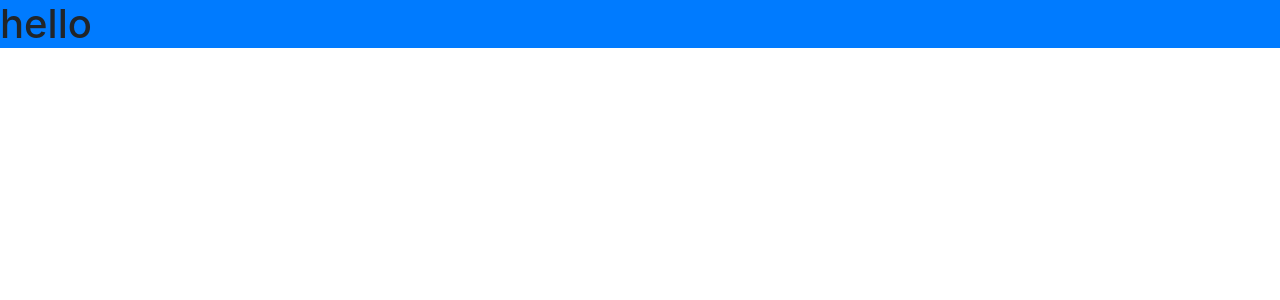
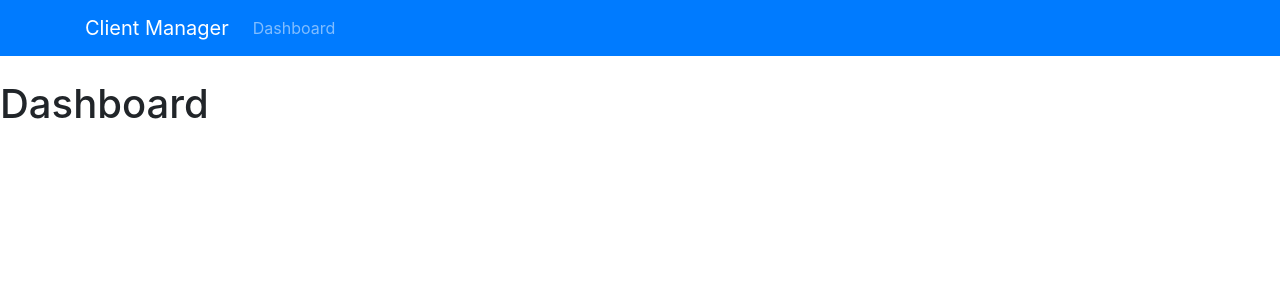
Before and after one commit to youssefchehata/client-manager, a React (Create React App) app: page /layout/Dashboard in a window 1280 px wide. Shown: the top 300 px of the page. Built offline with nearby package versions, Linux system fonts and the light colour scheme.

Commit message:
setup router

```diff
--- a/src/App.js
+++ b/src/App.js
@@ -2,10 +2,14 @@ import React from 'react';
 
 import './App.css';
 
+import { AppNavBar } from './components/layout/AppNavBar';
+
+import Routes from './routes';
 function App() {
   return (
-    <div className="App bg-primary">
-     <h1 >hello</h1>
+    <div className="App ">
+      <AppNavBar />
+      <Routes />
     </div>
   );
 }
--- a/src/components/layout/AppNavBar.js
+++ b/src/components/layout/AppNavBar.js
@@ -0,0 +1,35 @@
+import React, { Component } from 'react';
+import { Link } from 'react-router-dom';
+
+export class AppNavBar extends Component {
+  render() {
+    return (
+      <div className="nav navbar navbar-expand-md navbar-dark bg-primary mb-4">
+        <div className="container">
+          <Link to="/" className="navbar-brand">
+            Client Manager
+          </Link>
+          <button
+            class="navbar-toggler"
+            type="button"
+            data-toggle="collapse"
+            data-target="#navbarMain"
+          >
+            <span class="navbar-toggler-icon" />
+          </button>
+          <div className="collapse navbar-collapse" id="navbarMain">
+            <ul className="navbar-nav mr-auto">
+              <li className="nav-item">
+                <Link to="/layout/Dashboard" className="nav-link">
+                  Dashboard
+                </Link>
+              </li>
+            </ul>
+          </div>
+        </div>
+      </div>
+    );
+  }
+}
+
+export default AppNavBar;
--- a/src/components/layout/Dashboard.js
+++ b/src/components/layout/Dashboard.js
@@ -0,0 +1,18 @@
+import React, { Component } from 'react'
+import PropTypes from 'prop-types'
+
+export class Dashboard extends Component {
+    static propTypes = {
+
+    }
+
+    render() {
+        return (
+            <div>
+                <h1>Dashboard</h1>
+            </div>
+        )
+    }
+}
+
+export default Dashboard
--- a/src/index.js
+++ b/src/index.js
@@ -2,8 +2,14 @@ import React from 'react';
 import ReactDOM from 'react-dom';
 import App from './App';
 import * as serviceWorker from './serviceWorker';
+import { BrowserRouter } from 'react-router-dom';
+ReactDOM.render(
+  <BrowserRouter>
+    <App />
+  </BrowserRouter>,
 
-ReactDOM.render(<App />, document.getElementById('root'));
+  document.getElementById('root')
+);
 
 // If you want your app to work offline and load faster, you can change
 // unregister() to register() below. Note this comes with some pitfalls.
--- /dev/null
+++ b/src/routes.js
@@ -0,0 +1,21 @@
+import React, { Component } from 'react';
+import { Route, Redirect, Switch } from 'react-router-dom';
+import App from './App';
+import Dashboard from './components/layout/Dashboard';
+class Routes extends Component {
+  render() {
+    return (
+      <div>
+        <Switch>
+          <Route exact path="/App" component={App} />
+          <Route
+            exact
+            path="/layout/Dashboard"
+            component={Dashboard}
+          />
+        </Switch>
+      </div>
+    );
+  }
+}
+export default Routes;
```
Also changed, not shown: src/components/clients/Clients.js (+12 -16 lines).
